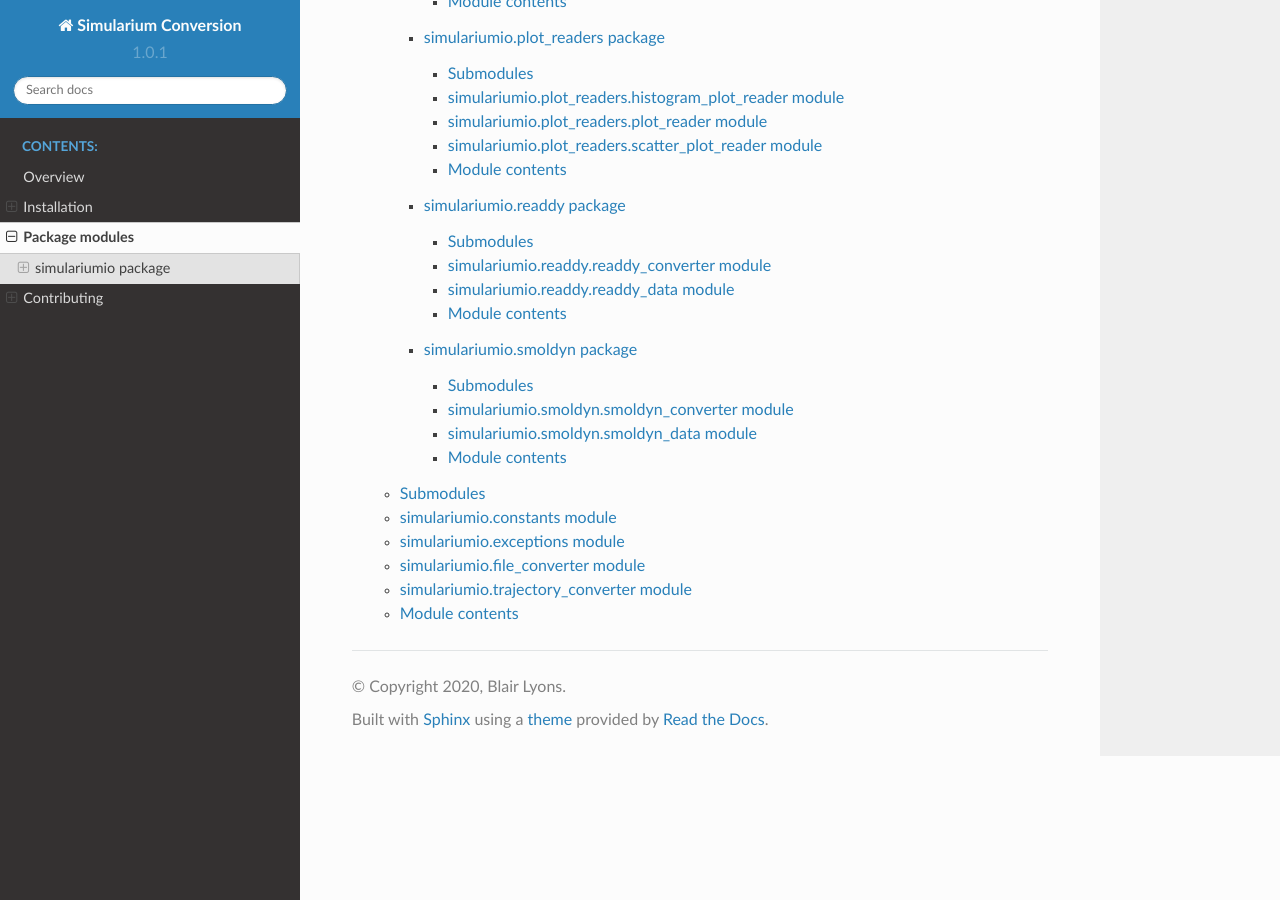
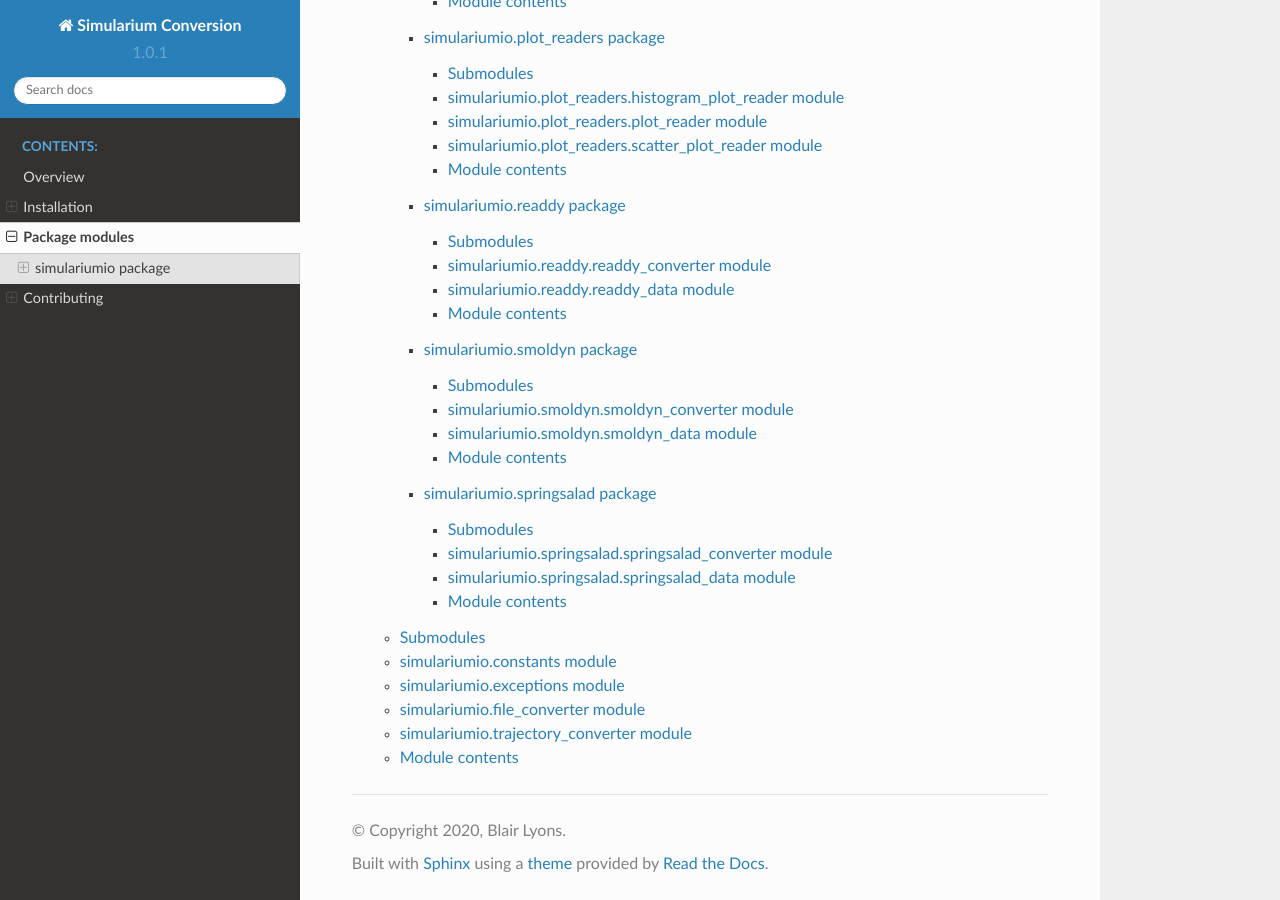
Before and after one commit to simularium/simulariumio, a Sphinx documentation site: the page built from docs/modules.rst, in a window 1280 px wide and 900 px high, scrolled down 1381 px. Built offline with Sphinx 7.4.7 and the Read the Docs theme 2.0.0, drawn with Linux system fonts in a browser that asks for light colours; pages that are not in the unit, such as notebooks, are missing from menus.

Commit message:
update docs

```diff
--- a/docs/simulariumio.rst
+++ b/docs/simulariumio.rst
@@ -14,6 +14,7 @@ Subpackages
    simulariumio.plot_readers
    simulariumio.readdy
    simulariumio.smoldyn
+   simulariumio.springsalad
 
 Submodules
 ----------
--- /dev/null
+++ b/docs/simulariumio.springsalad.rst
@@ -0,0 +1,30 @@
+simulariumio.springsalad package
+================================
+
+Submodules
+----------
+
+simulariumio.springsalad.springsalad\_converter module
+------------------------------------------------------
+
+.. automodule:: simulariumio.springsalad.springsalad_converter
+   :members:
+   :undoc-members:
+   :show-inheritance:
+
+simulariumio.springsalad.springsalad\_data module
+-------------------------------------------------
+
+.. automodule:: simulariumio.springsalad.springsalad_data
+   :members:
+   :undoc-members:
+   :show-inheritance:
+
+
+Module contents
+---------------
+
+.. automodule:: simulariumio.springsalad
+   :members:
+   :undoc-members:
+   :show-inheritance:
```
